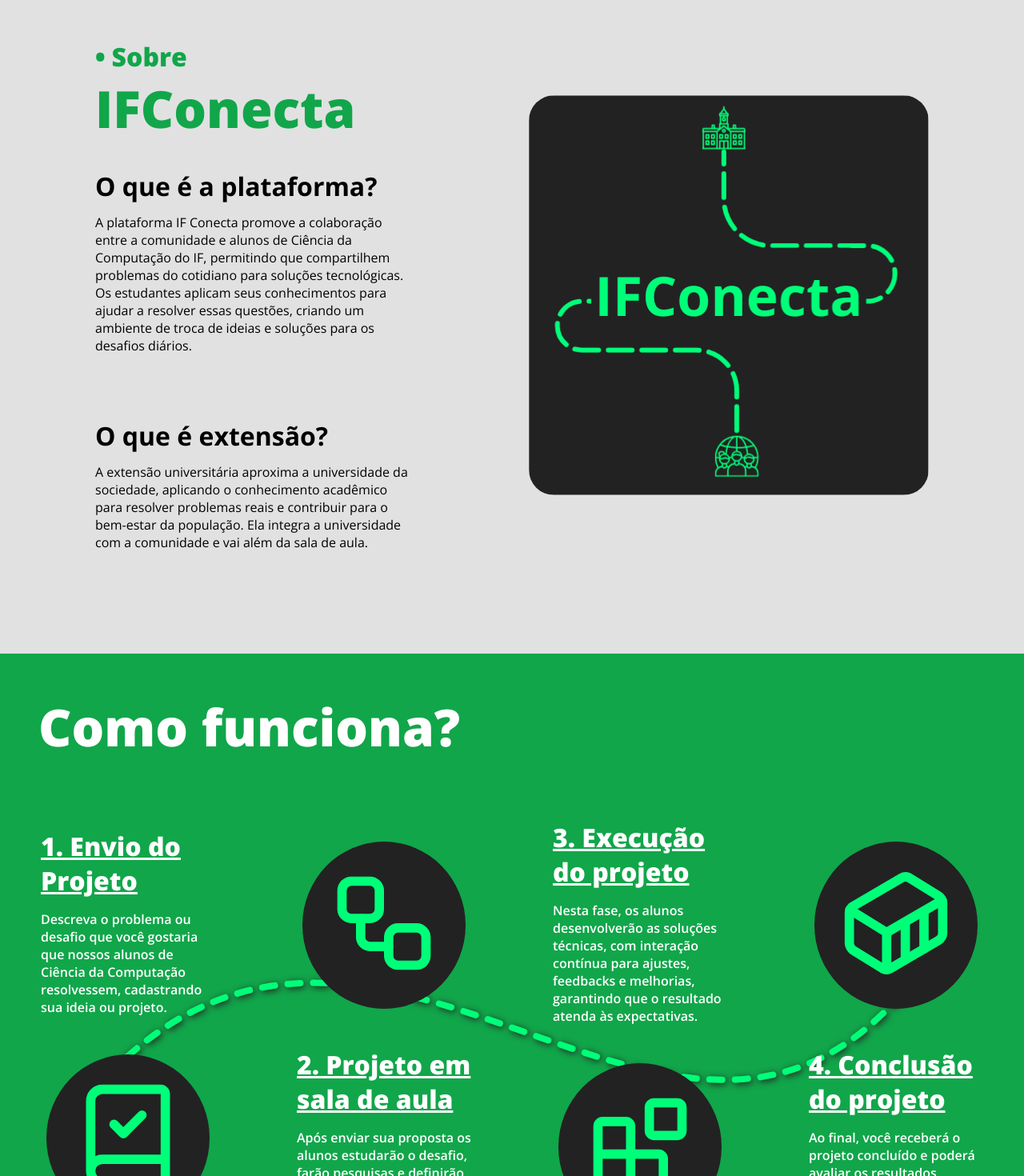
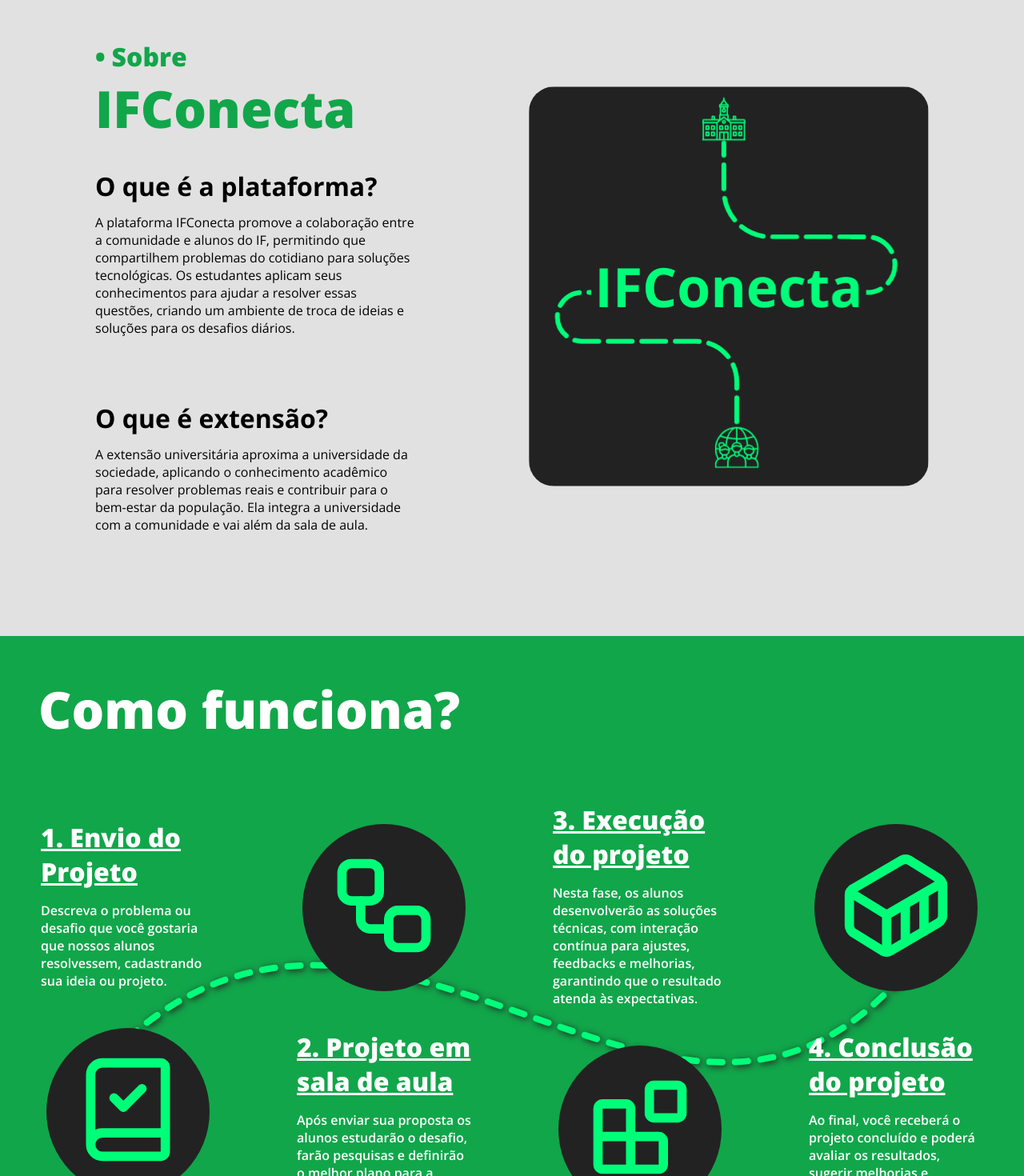
Before and after one commit to Kaiki098/ifconecta, a Next.js app: page / in a window 1280 px wide. Shown: the part 1001-2471 px from the top of the page at 80% size. Built offline with nearby package versions, Linux system fonts and the light colour scheme.

Commit message:
Melhora a formatação do texto e organiza o conteúdo na página inicial

```diff
--- a/src/app/page.tsx
+++ b/src/app/page.tsx
@@ -134,18 +134,18 @@
             <h1>IFConecta</h1>
             <h2>O que é a plataforma?</h2>
             <p>
-            A plataforma IF Conecta promove a colaboração entre a comunidade
-            e alunos de Ciência da Computação do IF, permitindo que compartilhem
-            problemas do cotidiano para soluções tecnológicas. Os estudantes
-            aplicam seus conhecimentos para ajudar a resolver essas questões,
-            criando um ambiente de troca de ideias e soluções para os desafios diários.
+              A plataforma IFConecta promove a colaboração entre a comunidade e
+              alunos do IF, permitindo que compartilhem problemas do cotidiano
+              para soluções tecnológicas. Os estudantes aplicam seus
+              conhecimentos para ajudar a resolver essas questões, criando um
+              ambiente de troca de ideias e soluções para os desafios diários.
             </p>
             <h2>O que é extensão?</h2>
             <p>
-            A extensão universitária aproxima a universidade da sociedade, aplicando
-            o conhecimento acadêmico para resolver problemas reais e contribuir para
-            o bem-estar da população. Ela integra a universidade com a comunidade e
-            vai além da sala de aula.
+              A extensão universitária aproxima a universidade da sociedade,
+              aplicando o conhecimento acadêmico para resolver problemas reais e
+              contribuir para o bem-estar da população. Ela integra a
+              universidade com a comunidade e vai além da sala de aula.
             </p>
           </AboutContent>
           <BigLogoImage
@@ -166,8 +166,7 @@
                 <h2>1. Envio do Projeto</h2>
                 <p>
                   Descreva o problema ou desafio que você gostaria que nossos
-                alunos de Ciência da Computação resolvessem, cadastrando
-                sua ideia ou projeto.
+                  alunos resolvessem, cadastrando sua ideia ou projeto.
                 </p>
               </WorkflowText>
               <IconWrapper>
@@ -182,8 +181,8 @@
                 <h2>2. Projeto em sala de aula</h2>
                 <p>
                   Após enviar sua proposta os alunos estudarão o desafio, farão
-                pesquisas e definirão o melhor plano para a solução,
-                aplicando aprendizado prático.
+                  pesquisas e definirão o melhor plano para a solução, aplicando
+                  aprendizado prático.
                 </p>
               </WorkflowText>
             </div>
@@ -207,8 +206,8 @@
               <WorkflowText>
                 <h2>4. Conclusão do projeto</h2>
                 <p>
-                Ao final, você receberá o projeto concluído e poderá avaliar os
-                resultados, sugerir melhorias e fornecer feedback para
+                  Ao final, você receberá o projeto concluído e poderá avaliar
+                  os resultados, sugerir melhorias e fornecer feedback para
                   aprimorar futuros projetos.
                 </p>
               </WorkflowText>
@@ -218,7 +217,6 @@
       </main>
       <Footer>
         <div>
-
           <div>
             <p>Consulte o cadastro do IFSULDEMINAS no e-MEC</p>
             <Image
@@ -231,7 +229,9 @@
           <div>
             <p>Redes Sociais</p>
             <a href="https://twitter.com/ifsuldeminas">Twitter</a>
-          <a href="https://www.youtube.com/channel/UC73UAcaqQqVwu9m6ZACOaDw">Youtube</a>
+            <a href="https://www.youtube.com/channel/UC73UAcaqQqVwu9m6ZACOaDw">
+              Youtube
+            </a>
             <a href="https://www.facebook.com/campuspassos/">Facebook</a>
             <a href="http://instagram.com/instagram">Instagram</a>
           </div>
```
Lines whose indentation alone changed are shown as unchanged.
